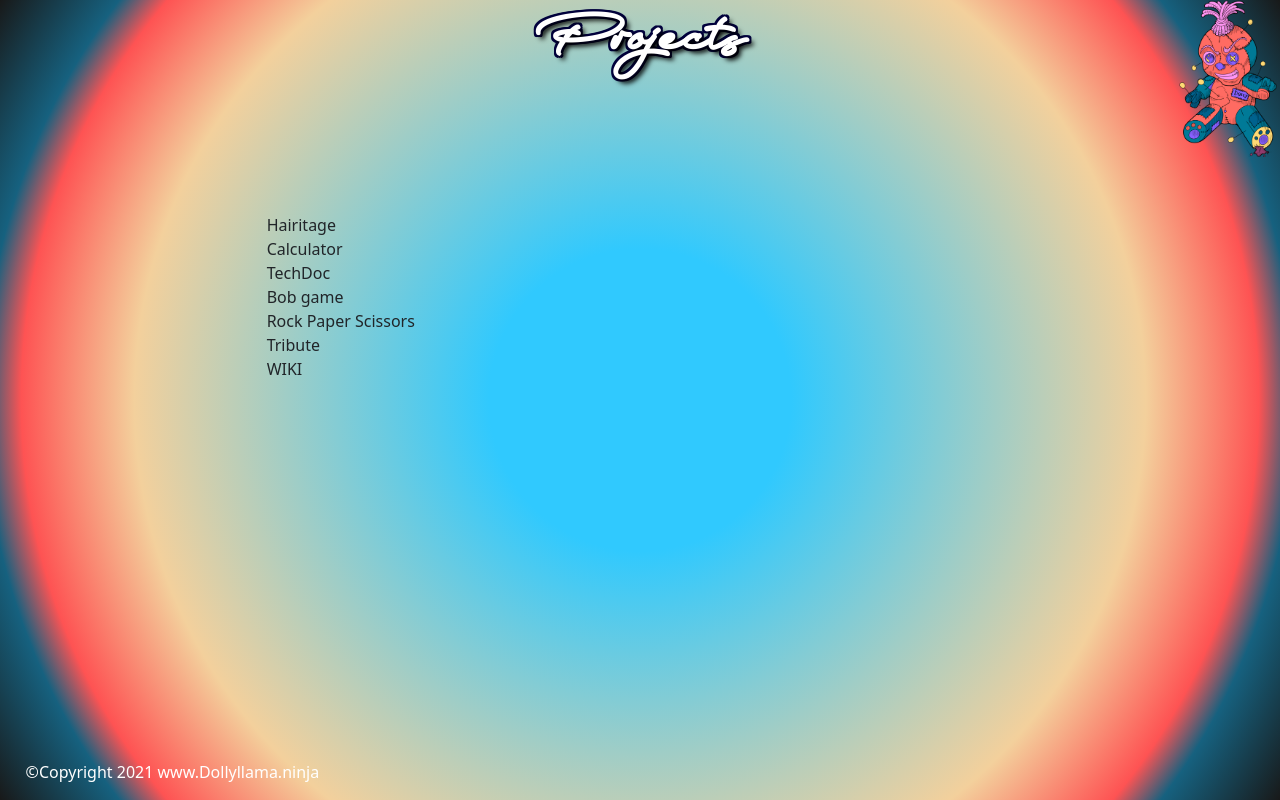
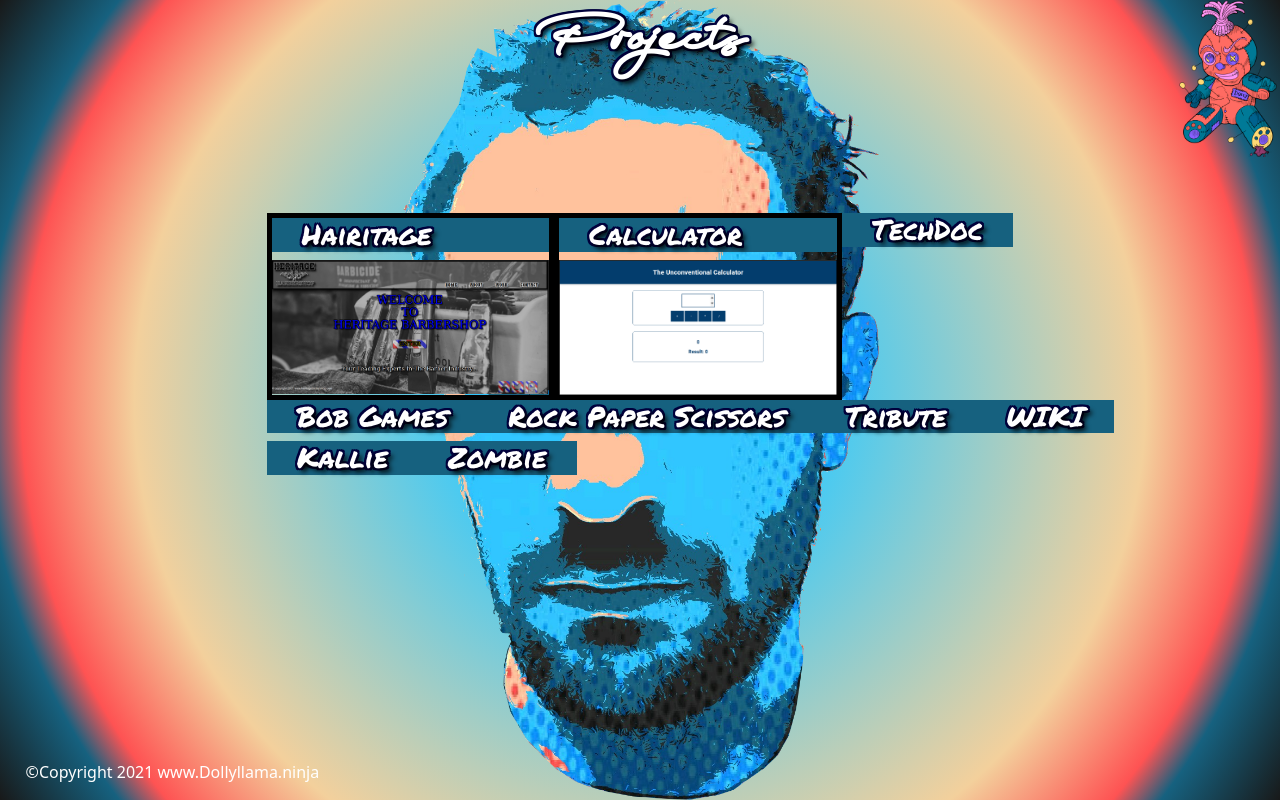
Before and after one commit to edolly2/Portfolio2, a PHP site: page /port_projects.html in a window 1280 px wide. Run offline with PHP 8.4, Linux system fonts and the light colour scheme; some web fonts are replaced.

Commit message:
"Project cards"

```diff
--- a/port_about.css
+++ b/port_about.css
@@ -11,3 +11,8 @@ body {
 .main-about {
     min-height: 300px;
 }
+
+h3 {
+    font-family: 'Permanent Marker', cursive;
+    font-weight: normal;
+}
--- a/port_contact.css
+++ b/port_contact.css
@@ -54,6 +54,7 @@ body {
 }
 
 .flip-card-front {
+    font-family: Arial, Helvetica, sans-serif;
     background-color: rgb(0, 1, 61);
     color: black;
     justify-content: center;
@@ -65,10 +66,13 @@ body {
     color: black;
     transform: rotateY(180deg);
     display: block;
+    font-family: Arial, Helvetica, sans-serif;
 }
 
 .flip-card-back h2 {
-    background-color: rgb(0, 1, 61);
+    text-shadow: 4px 4px 5px black, 2px 2px 0 rgb(0, 1, 61), 2px -2px 0 rgb(0, 1, 61), -2px 2px 0 rgb(0, 1, 61), -2px -2px 0 rgb(0, 1, 61), 2px 0px 0 rgb(0, 1, 61), 0px 2px 0 rgb(0, 1, 61), -2px 0px 0 rgb(0, 1, 61), 0px -2px 0 rgb(0, 1, 61);
+    font-family: 'Permanent Marker', cursive;
+    background-color: rgba(22, 97, 127, 1);
     color: white;
     border-top-left-radius: 12px;
     border-top-right-radius: 12px;
--- a/port_contact.html
+++ b/port_contact.html
@@ -13,6 +13,7 @@
     <link href="https://cdn.jsdelivr.net/npm/bootstrap@5.0.0-beta1/dist/css/bootstrap.min.css" rel="stylesheet" integrity="sha384-giJF6kkoqNQ00vy+HMDP7azOuL0xtbfIcaT9wjKHr8RbDVddVHyTfAAsrekwKmP1" crossorigin="anonymous">
     <link rel="stylesheet" href="Portfolio2.css">
     <link rel="stylesheet" href="port_contact.css">
+
     <title>Contact Me</title>
 </head>
 
--- a/port_projects.css
+++ b/port_projects.css
@@ -0,0 +1,32 @@
+    .project-main {
+        display: flex;
+        flex-direction: column;
+    }
+
+    .project-list {
+        display: flex;
+        width: 90%;
+        flex-wrap: wrap;
+        justify-content: flex-start;
+    }
+
+    .project-list-top,
+    .project-list-middle,
+    .project-list-bottom {
+        color: #FFFFFF;
+        text-shadow: 4px 4px 5px black, 2px 2px 0 rgb(0, 1, 61), 2px -2px 0 rgb(0, 1, 61), -2px 2px 0 rgb(0, 1, 61), -2px -2px 0 rgb(0, 1, 61), 2px 0px 0 rgb(0, 1, 61), 0px 2px 0 rgb(0, 1, 61), -2px 0px 0 rgb(0, 1, 61), 0px -2px 0 rgb(0, 1, 61);
+        font-family: 'Permanent Marker', cursive;
+        font-weight: normal;
+        padding: 0 30px;
+        background-color: rgba(22, 97, 127, 1);
+    }
+
+    .thumb {
+        width: 100%;
+        height: auto;
+    }
+
+    section {
+        width: 33.3%;
+        border: 5px solid black;
+    }
--- a/port_projects.html
+++ b/port_projects.html
@@ -13,7 +13,7 @@
     <link rel="stylesheet" href="typography.css">
     <link rel="stylesheet" href="all.css">
     <link rel="stylesheet" href="Portfolio2.css">
-    <link rel="stylesheet" href="port_about.css">
+    <link rel="stylesheet" href="port_projects.css">
 
 
     <title>Eric Dollinger Projects</title>
@@ -41,14 +41,42 @@
 
 
     </aside>
-    <main class="main main-about" id="main">
-        <p>Hairitage<br/>Calculator<br/>TechDoc<br/>Bob game<br/>Rock Paper Scissors<br/>Tribute<br/>WIKI<br/></p>
+    <main class="main prject-main" id="main">
+        <div class="project-list">
+            <section>
+                <h3 class="project-list-top">Hairitage</h3>
+                <img src="hairitagethumb.jpg" class="thumb">
+            </section>
+            <section>
+                <h3 class="project-list-top">Calculator</h3>
+                <img src="calcthumb.jpg" class="thumb">
+            </section>
+            <div>
+                <h3 class="project-list-top">TechDoc</h3>
+            </div>
+
+            <div>
+
+                <h3 class="project-list-middle">Bob Games</h3>
+            </div>
+            <div>
+                <h3 class="project-list-middle">Rock Paper Scissors</h3>
+            </div>
+            <div>
+                <h3 class="project-list-bottom">Tribute</h3>
+            </div>
 
 
-
-
-
-
+            <div>
+                <h3 class="project-list-bottom">WIKI</h3>
+            </div>
+            <div>
+                <h3 class="project-list-bottom">Kallie</h3>
+            </div>
+            <div>
+                <h3 class="project-list-bottom">Zombie</h3>
+            </div>
+        </div>
     </main>
     <footer class="foot">
         <p id="copy">&#169;Copyright 2021 www.Dollyllama.ninja</p>
```
Also changed, not shown: index.html (+10 -17 lines), calcthumb.jpg (added), hairitagethumb.jpg (added).
